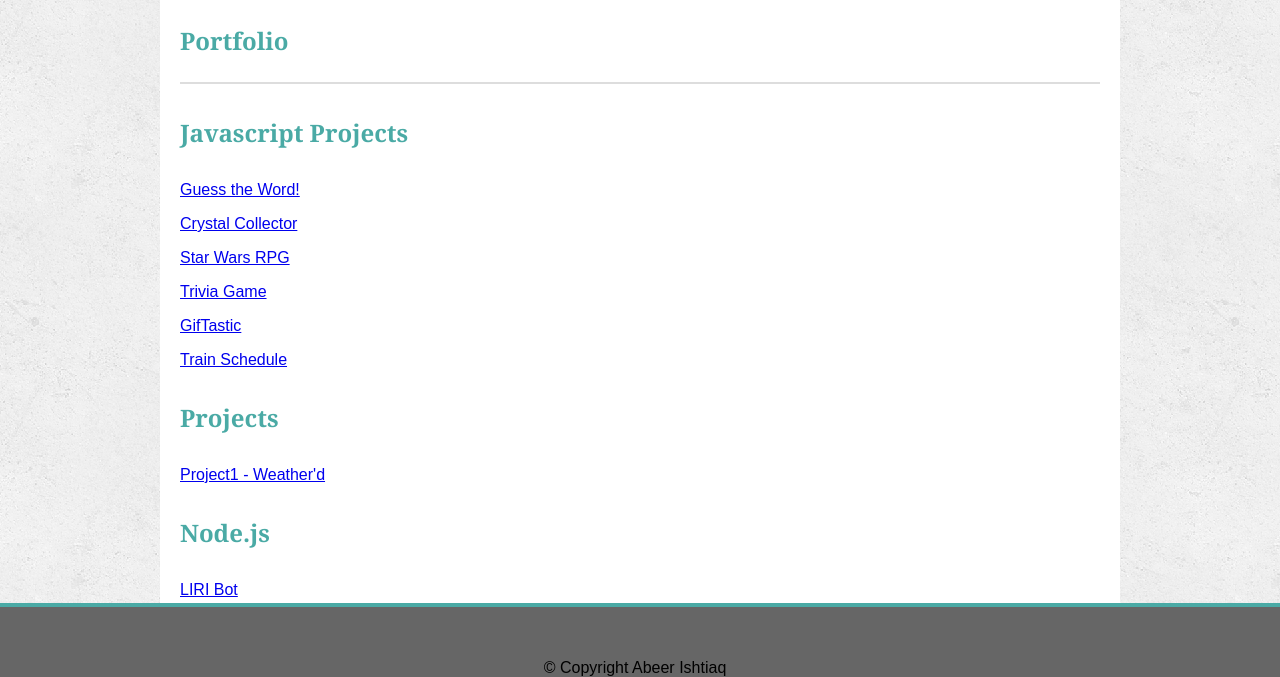
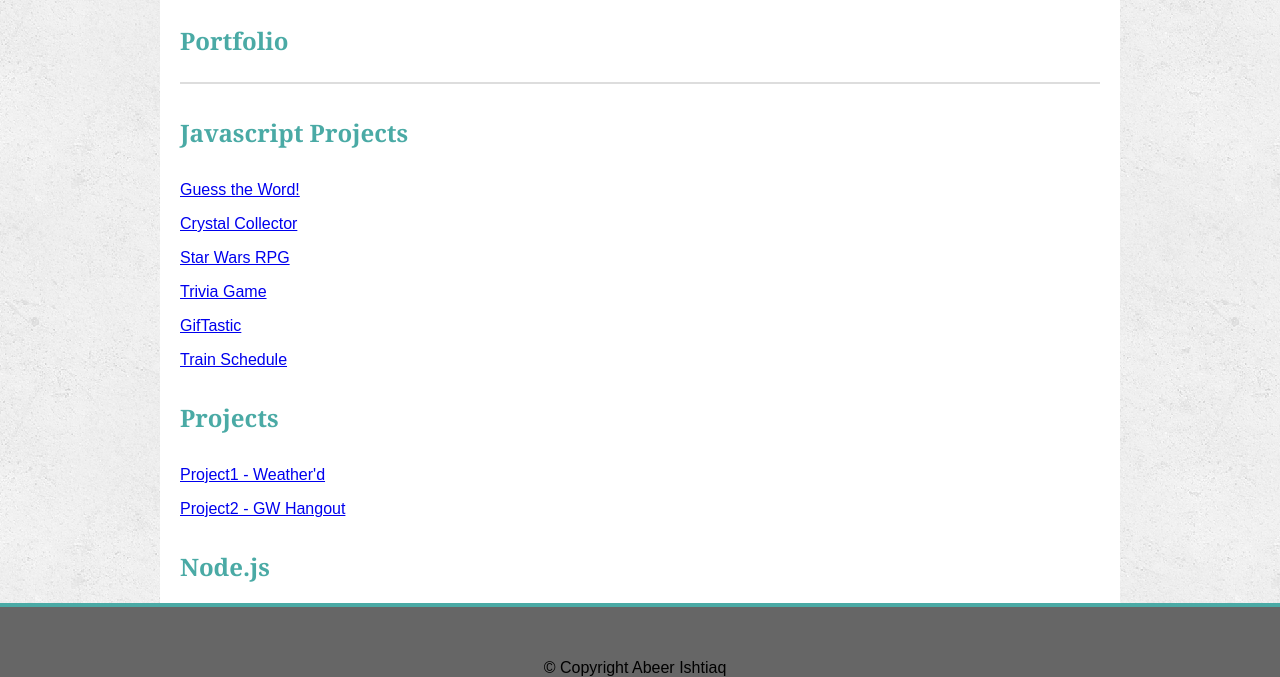
Before and after one commit to aishtiaq/Basic-Portfolio, a plain HTML site: page portfolio.html in a window 1280 px wide. Shown: the part 123-800 px from the top of the page. Drawn offline with Linux system fonts and the light colour scheme.

Commit message:
project 2

```diff
--- a/portfolio.html
+++ b/portfolio.html
@@ -57,6 +57,9 @@
         <h4>Projects</h4>
         <div>
             <p><a target="_blank" href="https://jrol.github.io/Project1/">Project1 - Weather'd</a></p>
+        </div>
+        <div>
+            <p><a target="_blank" href="https://dry-falls-52563.herokuapp.com">Project2 - GW Hangout</a></p>
         </div>
 
         <h4>Node.js</h4>
```
